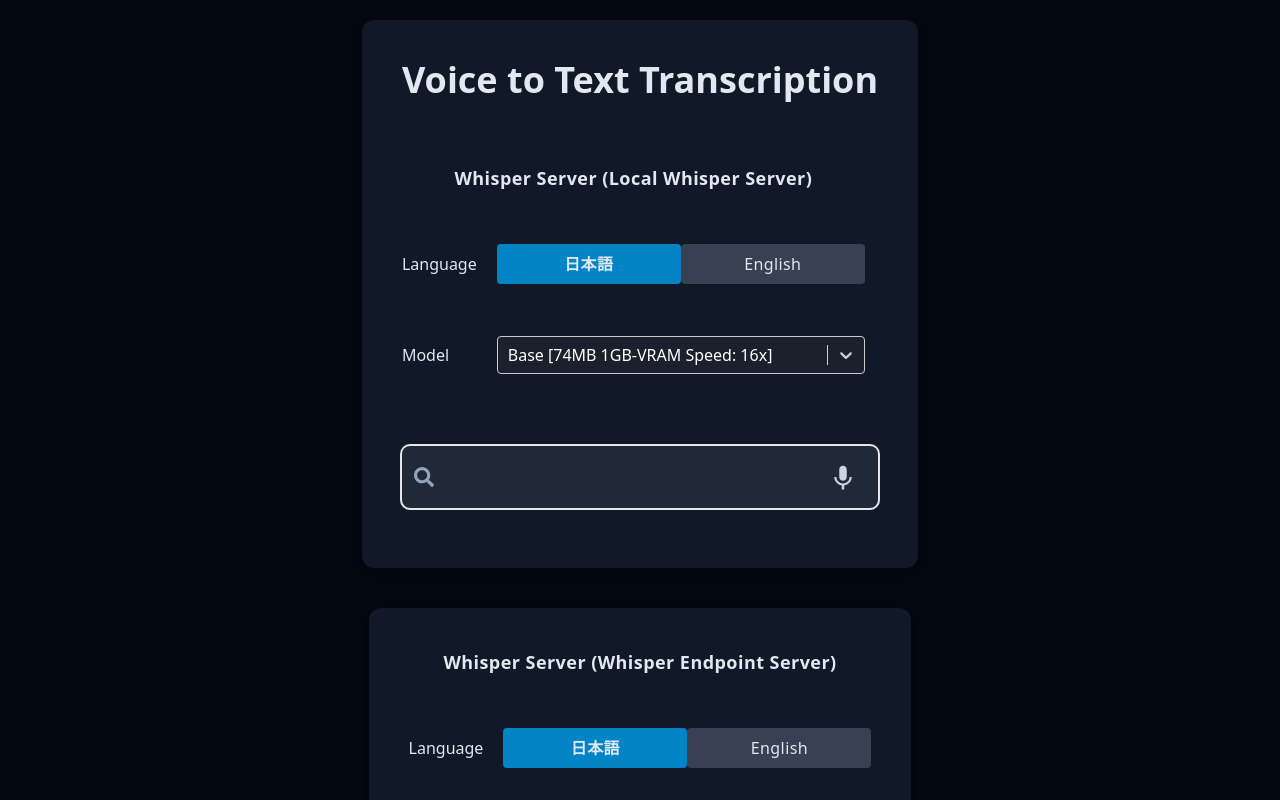
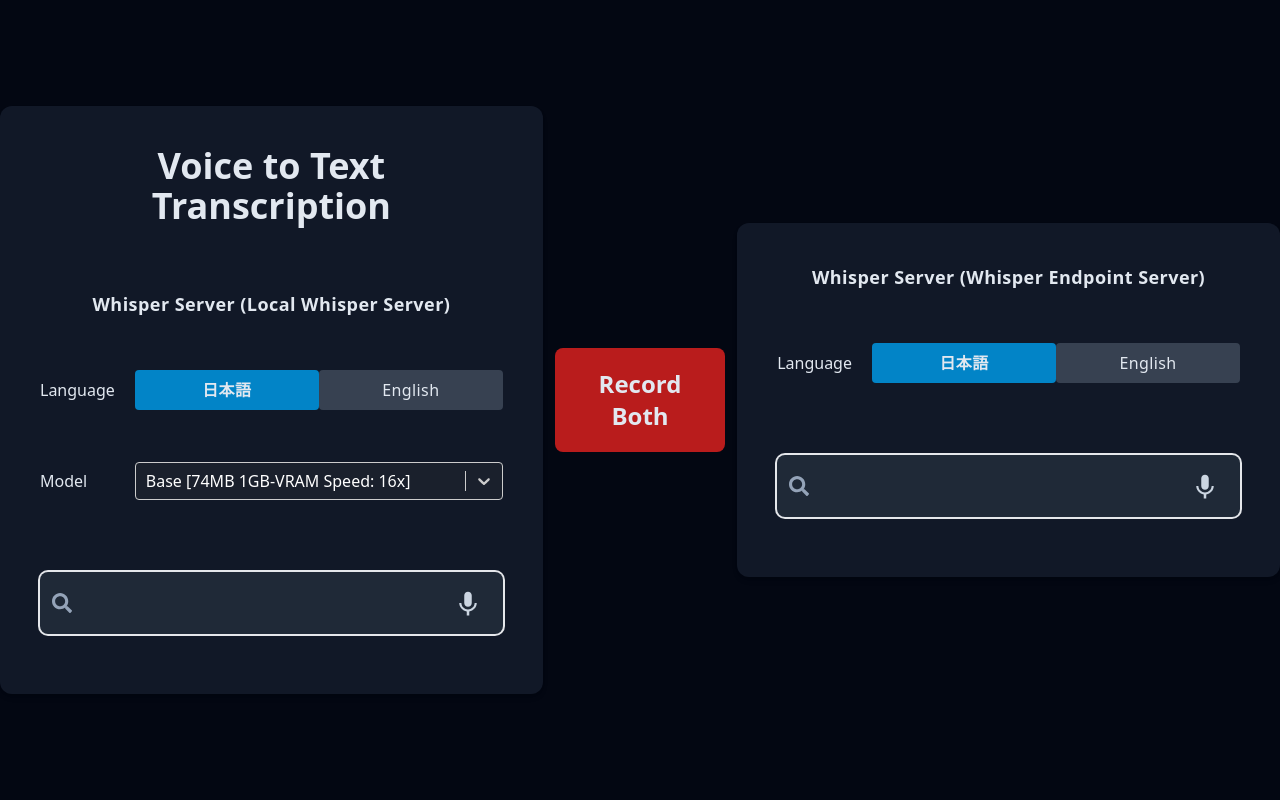
Before and after one commit to nganaremba-rem/whisperapireactclient, a React (Vite) app: page / in a window 1280 px wide. Shown: the top 800 px of the page. Built offline with nearby package versions, Linux system fonts and the light colour scheme; no server answers.

Commit message:
record both button

```diff
--- a/src/App.jsx
+++ b/src/App.jsx
@@ -197,9 +197,14 @@
     singleValue: (styles) => ({ ...styles, color: 'rgb(255, 255, 255)' }), // Change text color for selected when closed
   }
 
+  const recordBoth = () => {
+    recordNow()
+    endpointRecordNow()
+  }
+
   return (
     <>
-      <div className='min-h-[100svh] bg-gray-900 sm:bg-gray-950 text-slate-200 flex flex-col sm:items-center '>
+      <div className='min-h-[100svh] items-center bg-gray-900 sm:bg-gray-950 text-slate-200 flex flex-col md:flex-row md:justify-center gap-3  '>
         <div className='sm:max-w-[40rem] my-5 sm:shadow-md sm:bg-gray-900 p-6 sm:p-10 rounded-xl mt-5'>
           <h1 className='text-4xl font-bold text-center pb-16'>
             Voice to Text Transcription
@@ -320,6 +325,14 @@
             </button>
           </div>
         </div>
+        <div>
+          <button
+            onClick={recordBoth}
+            className='bg-red-700 text-2xl font-bold px-10 py-5 rounded-lg hover:bg-red-900'
+          >
+            Record Both
+          </button>
+        </div>
         <div className='sm:max-w-[40rem] my-5 sm:shadow-md sm:bg-gray-900 p-6 sm:p-10 rounded-xl mt-5'>
           <div className='flex w-full space-y-10 sm:w-max flex-col  sm:justify-center  gap-3'>
             <div
```
